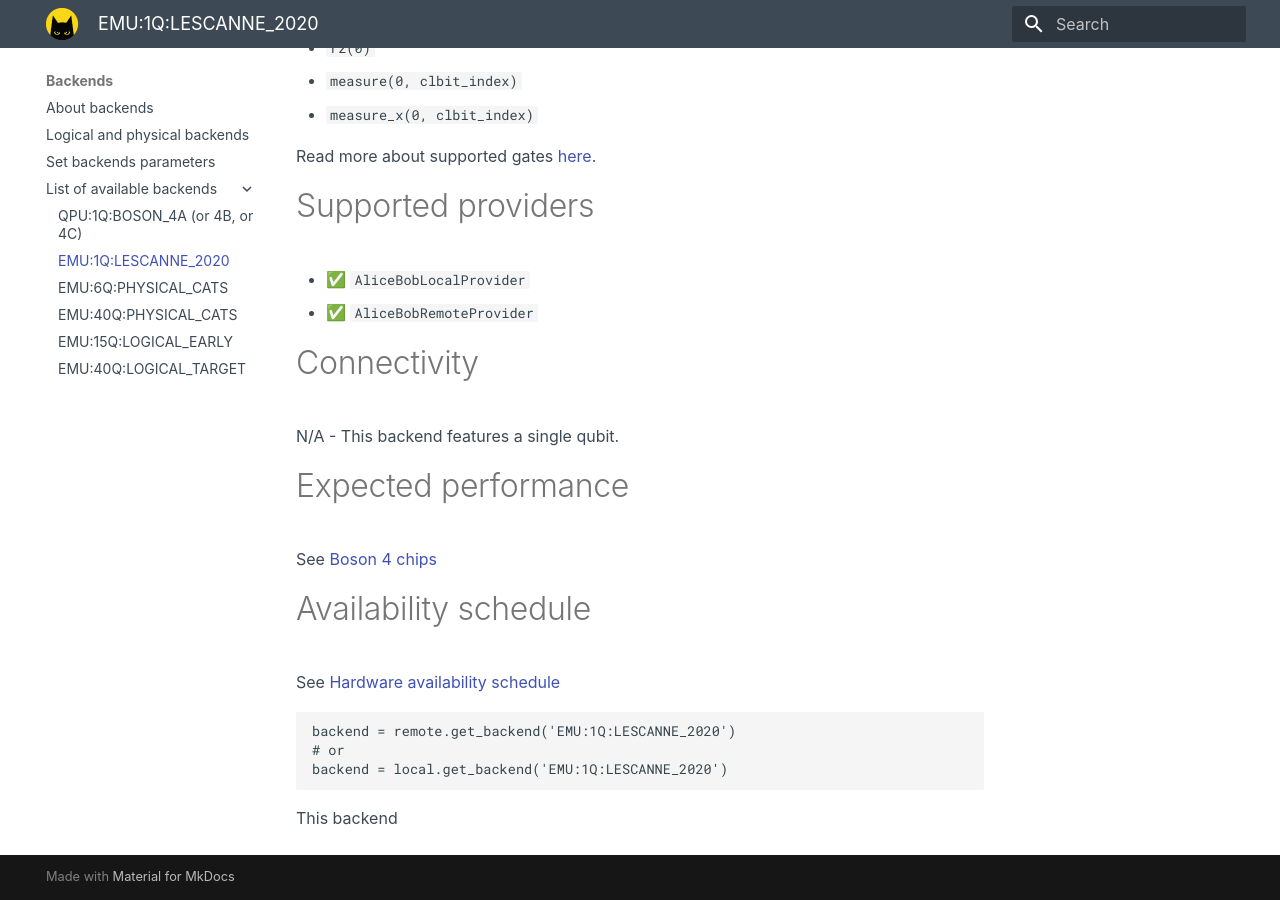
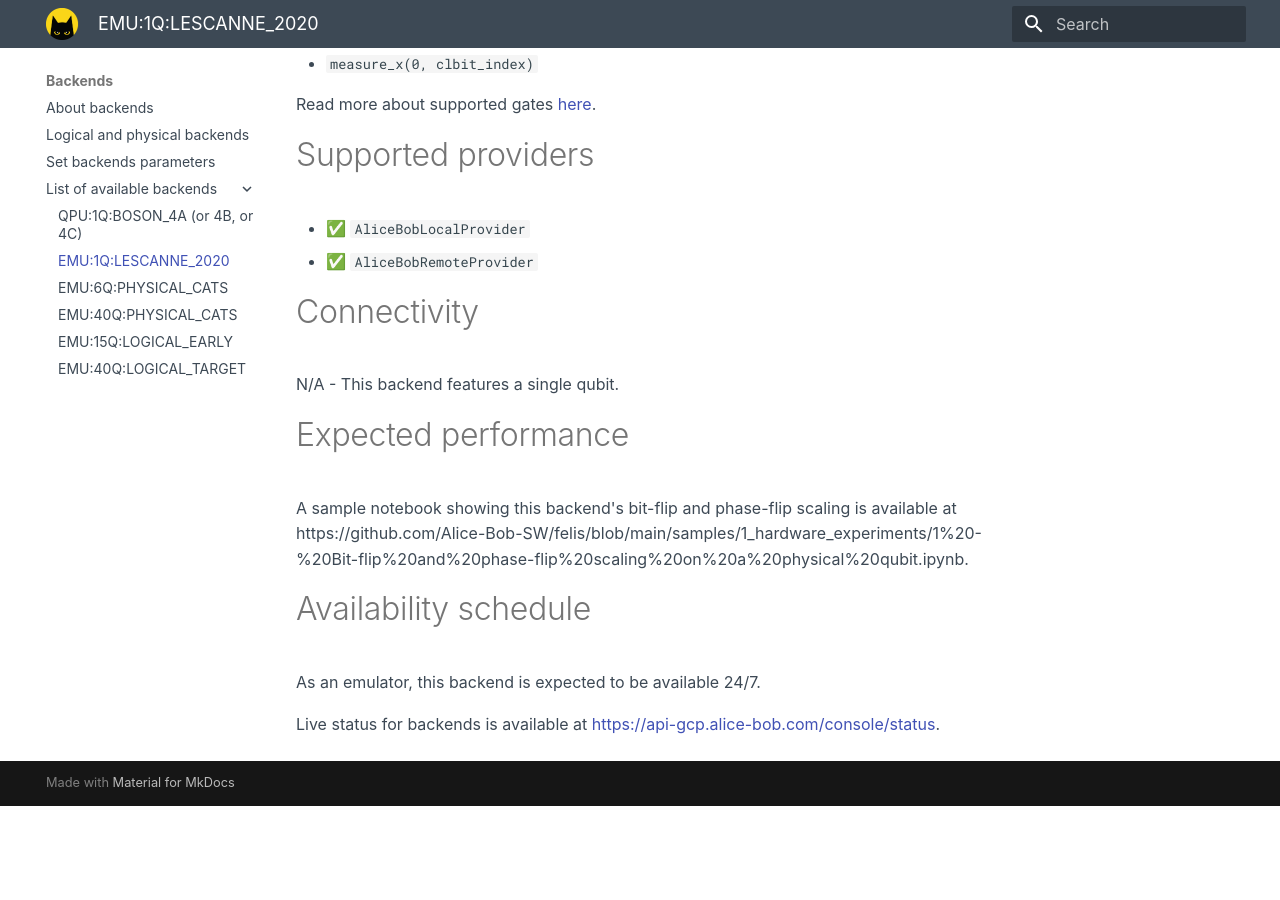
Before and after one commit to Alice-Bob-SW/felis, an MkDocs documentation site: the page built from docs/backends/backends_list/lescanne_2020.md, in a window 1280 px wide and 900 px high, scrolled down 1151 px. Built offline with MkDocs 1.6.1 and Material for MkDocs 9.7.7, drawn with Linux system fonts in a browser that asks for light colours; after the commit the page ends 1957 px from its top, so only the background shows below that; some of the changed text lies outside the part shown.

Commit message:
Further improved page

````diff
--- a/docs/backends/backends_list/lescanne_2020.md
+++ b/docs/backends/backends_list/lescanne_2020.md
@@ -1,4 +1,7 @@
 # Lescanne 2020
+
+| Backend name | `EMU:1Q:LESCANNE_2020` |
+| Backend type | Emulator, physical |
 
 # About this backend
 `EMU:1Q:LESCANNE_2020` is a numerical model emulating the processor used in the [seminal paper](https://arxiv.org/pdf/1907.11729.pdf) by Raphaël Lescanne in 2020, featuring a single cat qubit.
@@ -10,8 +13,6 @@
 - Pauli error probabilities interpolated for the “delay/idle” instruction from the T_bf and Gamma_pf plots in the paper
 
 Please note that this design dates back to 2020 and does not represent the current performance of Alice & Bob's cat qubits. Better designs such as [the ones documented here](https://alice-bob.com/2023/07/21/concept-cats-designing-better-qubits/) have been introduced and will soon be available through Felis.
-
-A sample notebook showing this backend's bit-flip and phase-flip scaling is available at https://github.com/Alice-Bob-SW/felis/blob/main/samples/1_hardware_experiments/1%20-%20Bit-flip%20and%20phase-flip%20scaling%20on%20a%20physical%20qubit.ipynb.
 
 # Supported backend parameters
 - `average_nb_photons`
@@ -39,17 +40,9 @@
 N/A - This backend features a single qubit.
 
 # Expected performance
-See [Boson 4 chips](../../reference/boson_4_chips.md)
+A sample notebook showing this backend's bit-flip and phase-flip scaling is available at https://github.com/Alice-Bob-SW/felis/blob/main/samples/1_hardware_experiments/1%20-%20Bit-flip%20and%20phase-flip%20scaling%20on%20a%20physical%20qubit.ipynb.
 
 # Availability schedule
-See [Hardware availability schedule](../../felis_cloud/hardware_availability_schedule.md)
+As an emulator, this backend is expected to be available 24/7.
 
-
-
-```python
-backend = remote.get_backend('EMU:1Q:LESCANNE_2020')
-# or
-backend = local.get_backend('EMU:1Q:LESCANNE_2020')
-```
-
-This backend
+Live status for backends is available at [https://api-gcp.alice-bob.com/console/status](https://api-gcp.alice-bob.com/console/status).
````
